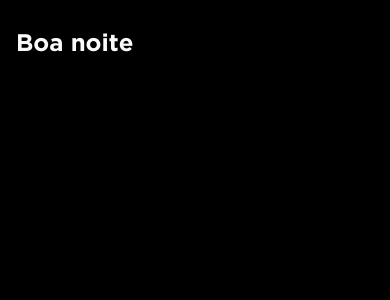
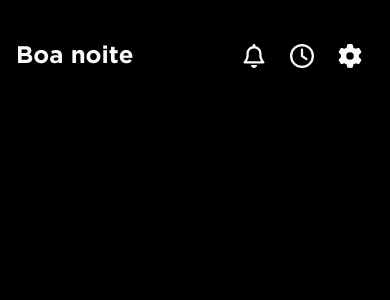
Before and after one commit to mdccg/spotify-clone, a React Native app: screen / in a window 390 px wide. Shown: the top 300 px of the page. Built offline with nearby package versions, Linux system fonts and the light colour scheme.

Commit message:
Últimas modificações antes de sair do laboratório

```diff
--- a/src/screens/Home/index.tsx
+++ b/src/screens/Home/index.tsx
@@ -1,10 +1,30 @@
-import { Greetings, Header, HomeContainer } from './styles';
+import { BellRegularIcon, ClockRegularIcon, GearSolidIcon, Greetings, Header, HomeContainer, IconContainer, IconGroup } from './styles';
 
 const Home = () => {
+  const openNotifications = () => {}
+
+  const openHistory = () => {}
+
+  const openSettings = () => {}
+
   return (
     <HomeContainer>
       <Header>
         <Greetings>Boa noite</Greetings>
+
+        <IconGroup>
+          <IconContainer onPress={openNotifications}>
+            <BellRegularIcon />
+          </IconContainer>
+
+          <IconContainer onPress={openHistory}>
+            <ClockRegularIcon />
+          </IconContainer>
+
+          <IconContainer onPress={openSettings}>
+            <GearSolidIcon />
+          </IconContainer>
+        </IconGroup>
       </Header>
     </HomeContainer>
   );
--- a/src/screens/Home/styles.ts
+++ b/src/screens/Home/styles.ts
@@ -1,4 +1,7 @@
-import styled from 'styled-components/native';
+import styled, { css } from 'styled-components/native';
+import RawBellRegularIcon from '../../components/icons/BellRegular';
+import RawClockRegularIcon from '../../components/icons/ClockRegular';
+import RawGearSolidIcon from '../../components/icons/GearSolid';
 
 export const HomeContainer = styled.ScrollView`
   background-color: ${({ theme }) => theme.colors.black};
@@ -7,6 +10,7 @@ export const HomeContainer = styled.ScrollView`
 `;
 
 export const Header = styled.View`
+  justify-content: space-between;
   flex-direction: row;
   align-items: center;
 `;
@@ -16,3 +20,35 @@ export const Greetings = styled.Text`
   font-size: 24px;
   color: ${({ theme }) => theme.colors.white};
 `;
+
+export const IconGroup = styled.View`
+  flex-direction: row;
+  align-items: center;
+`;
+
+export const IconContainer = styled.TouchableOpacity`
+  width:  48px;
+  height: 48px;
+
+  justify-content: center;
+  align-items: center;
+`;
+
+const iconStyles = css`
+  width:  24px;
+  height: 24px;
+
+  fill: ${({ theme }) => theme.colors.white};
+`;
+
+export const BellRegularIcon = styled(RawBellRegularIcon)`
+  ${iconStyles};
+`;
+
+export const ClockRegularIcon = styled(RawClockRegularIcon)`
+  ${iconStyles};
+`;
+
+export const GearSolidIcon = styled(RawGearSolidIcon)`
+  ${iconStyles};
+`;
```
Also changed, not shown: 1 other file (tests, documents, lock files or other folders).
